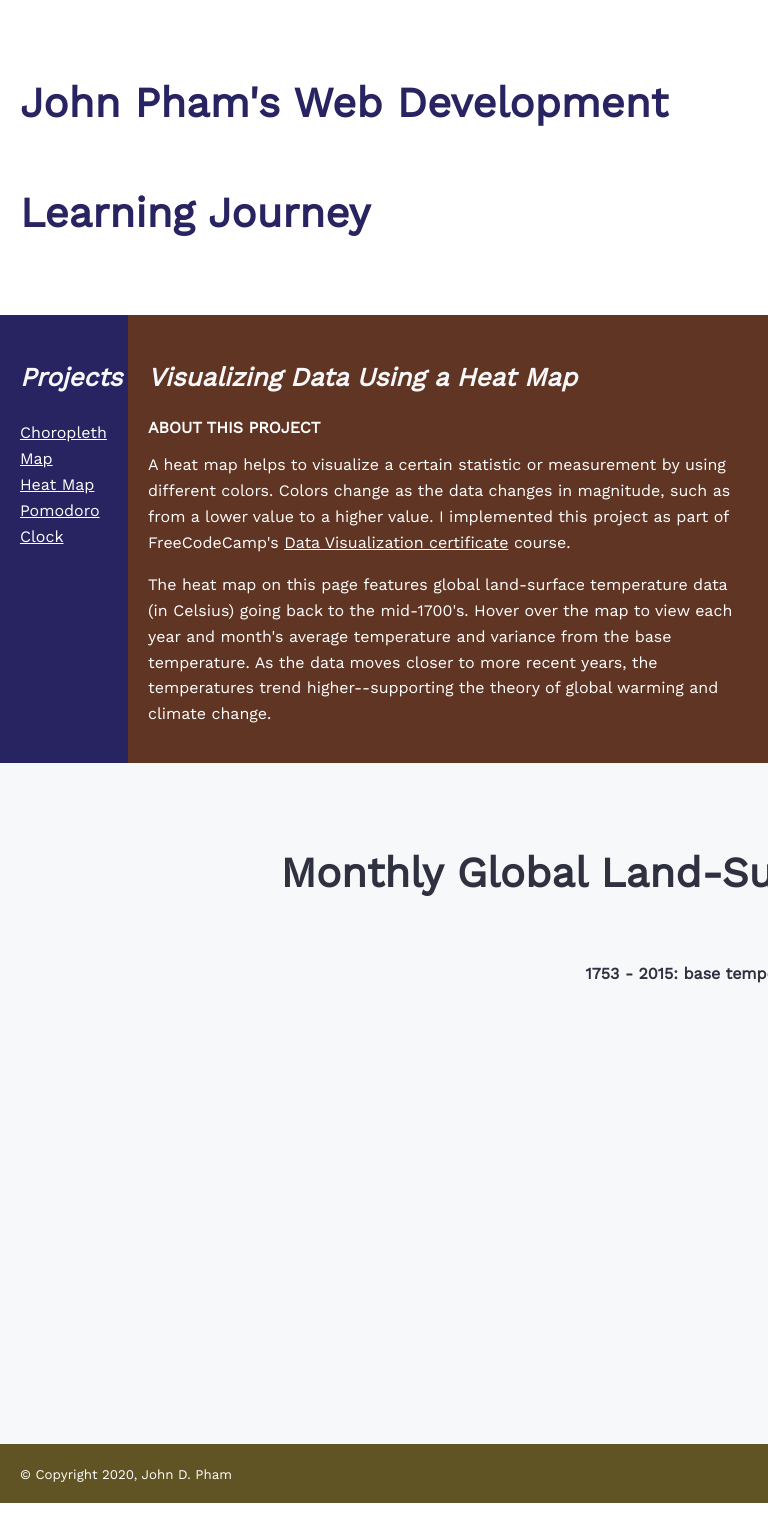
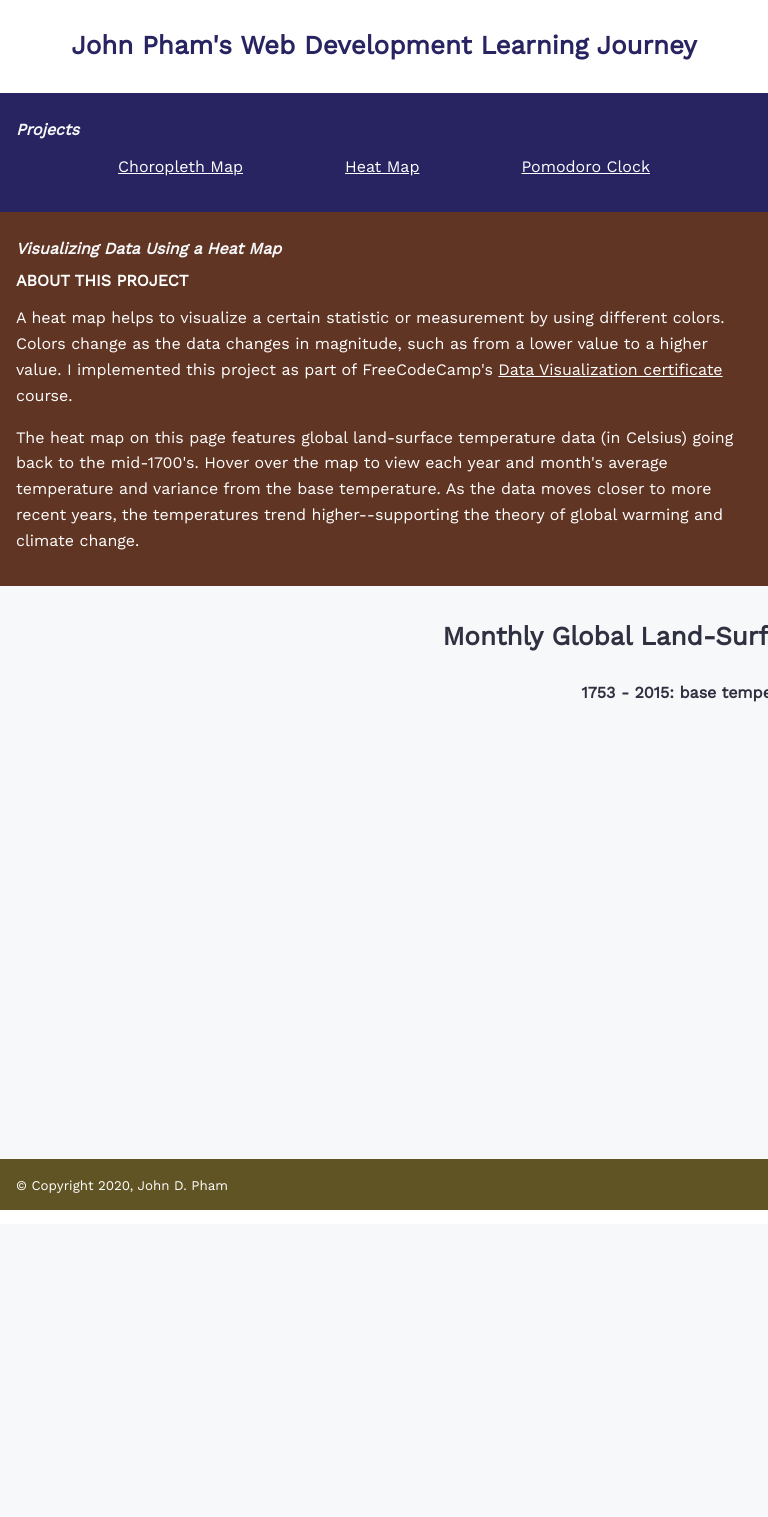
Before and after one commit to johnpham0527/blog, a PHP site: page /projects/heatmap.php in a window 768 px wide; the page is wider, and only the part inside the window is pictured. After the commit the page ends 1210 px from the top of that part, so only its background shows below. Run offline with PHP 8.4, Linux system fonts and the light colour scheme; some libraries are stand-ins or nearby versions.

Commit message:
Flex nav for tablet media

```diff
--- a/css/grid.css
+++ b/css/grid.css
@@ -153,13 +153,23 @@
 
 /*** Mobile Styles ***
 ======================*/
-@media all and (max-width: 360px) {
+@media all and (max-width: 400px) {
     .container > * {
         padding: 1em;
     }
 
     h1 {
         font-size: 1.618em;
+        line-height: 1em;
+    }
+
+    h2 {
+        font-size: 1em;
+        line-height: 1em;
+    }
+
+    h3, h4 {
+        font-size: 1em;
         line-height: 1em;
     }
 
@@ -192,3 +202,61 @@
         grid-row: 5 / 5;
     }
 }
+
+/*** Tablet Styles ***
+======================*/
+@media all and (min-width: 401px) and (max-width: 800px) {
+    .container > * {
+        padding: 1em;
+    }
+
+    h1 {
+        font-size: 1.618em;
+        line-height: 1em;
+    }
+
+    h2 {
+        font-size: 1em;
+        line-height: 1em;
+    }
+
+    h3, h4 {
+        font-size: 1em;
+        line-height: 1em;
+    }
+
+    nav, #project-nav {
+        grid-column: 1 / 13;
+        grid-row: 2 / 2;
+    }
+
+    nav ul {
+        display: flex;
+        justify-content: space-evenly;
+        flex-wrap: wrap;
+    }
+
+    main {
+        grid-column: 1 / 13;
+        grid-row: 3 / 3;
+    }
+
+    #project-aside {
+        grid-column: 1 /13;
+        grid-row: 3 /3;
+    }
+
+    #app {
+        grid-row: 4 /4;
+    }
+
+    aside {
+        grid-column: 1 / 13;
+        grid-row: 4 / 4;
+    }
+
+    footer {
+        grid-column: 1 / 13;
+        grid-row: 5 / 5;
+    }
+}
```
